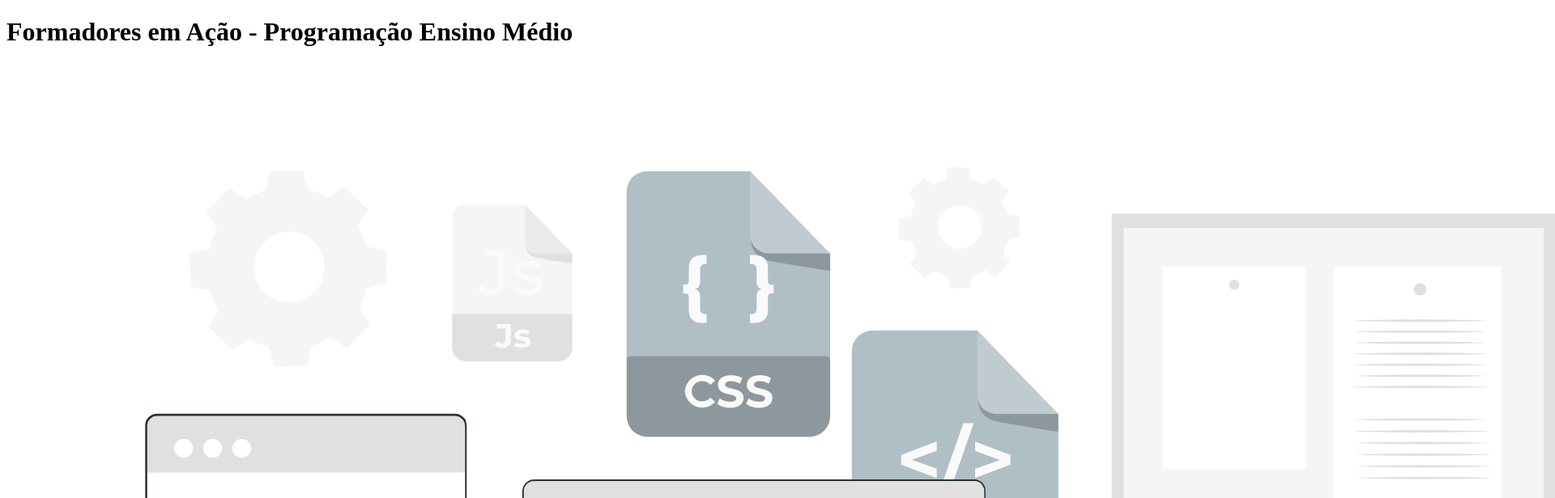
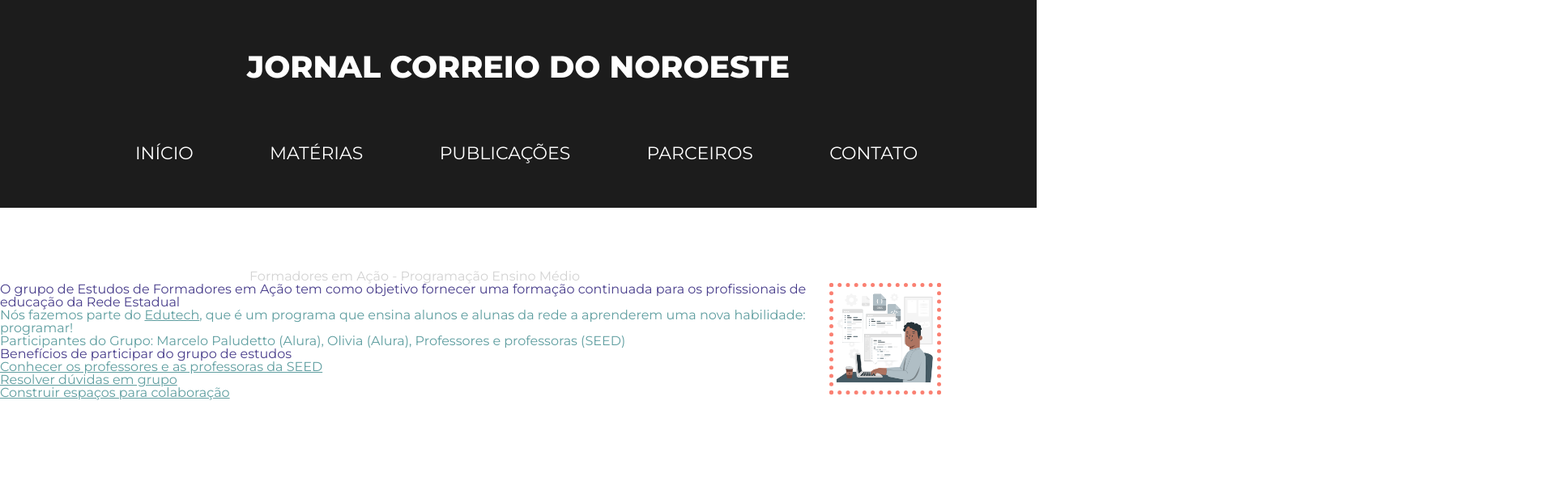
Before and after one commit to ProfPedroHZ/Formadores-2022-3-Jornada-, a plain HTML site: page index.html in a window 1280 px wide. Shown: the top 616 px of the page at 81% size, 1920 px wide, since content can reach past the window. Drawn offline with Linux system fonts and the light colour scheme.

Commit message:
Add files via upload

```diff
--- a/index.html
+++ b/index.html
@@ -1,31 +1,57 @@
 <!DOCTYPE html>
 <html lang="pt" dir="ltr">
   <head>
-    <meta charset="utf-8">
-    <title>Nosso grupo</title>
-    <link rel="stylesheet" href="style.css">
+    <meta charset="utf-8" />
+    <title>Início | JCN</title>
+    <link rel="stylesheet" href="reset.css" />
+    <link rel="stylesheet" href="style.css" />
+    <link rel="preconnect" href="https://fonts.googleapis.com" />
+    <link rel="preconnect" href="https://fonts.gstatic.com" crossorigin />
+    <link
+      href="https://fonts.googleapis.com/css2?family=Montserrat:wght@400;500;800&display=swap"
+      rel="stylesheet"
+    />
   </head>
   <body>
+    <header>
+      <h1 class="texto-logo">JORNAL CORREIO DO NOROESTE</h1>
+      <nav>
+        <ul>
+          <li><a href="index.html">INÍCIO</a></li>
+          <li><a href="materias.html">MATÉRIAS</a></li>
+          <li><a href="publicacoes.html">PUBLICAÇÕES</a></li>
+          <li><a href="parceiros.html">PARCEIROS</a></li>
+          <li><a href="contato.html">CONTATO</a></li>
+        </ul>
+      </nav>
+    </header>
 
-      <div class="texto-principal" >
-        <h1>Formadores em Ação - Programação Ensino Médio</h1>
-        <img id="imagem-principal" src="coding-image.png">
+    <div class="texto-principal">
+      <h1>Formadores em Ação - Programação Ensino Médio</h1>
+      <img id="imagem-principal" src="coding-image.png" />
 
-        <h2>O grupo de <b>Estudos de Formadores em Ação</b> tem como objetivo fornecer uma formação
-                continuada para os profissionais de educação da Rede Estadual</h2>
-        <p>Nós fazemos parte do <u>Edutech</u>, que é um programa que ensina alunos e alunas da rede a
-              aprenderem uma nova habilidade: programar!</p>
-        <p>Participantes do Grupo: Marcelo Paludetto (Alura), Olivia (Alura), Professores e professoras (SEED)</p>
+      <h2>
+        O grupo de <b>Estudos de Formadores em Ação</b> tem como objetivo
+        fornecer uma formação continuada para os profissionais de educação da
+        Rede Estadual
+      </h2>
+      <p>
+        Nós fazemos parte do <u>Edutech</u>, que é um programa que ensina alunos
+        e alunas da rede a aprenderem uma nova habilidade: programar!
+      </p>
+      <p>
+        Participantes do Grupo: Marcelo Paludetto (Alura), Olivia (Alura),
+        Professores e professoras (SEED)
+      </p>
     </div>
 
-  <div class="lista">
+    <div class="lista">
       <h2>Benefícios de participar do grupo de estudos</h2>
       <ul>
         <li class="itens">Conhecer os professores e as professoras da SEED</li>
         <li class="itens">Resolver dúvidas em grupo</li>
         <li class="itens">Construir espaços para colaboração</li>
       </ul>
-  </div>
-
+    </div>
   </body>
 </html>
--- /dev/null
+++ b/reset.css
@@ -0,0 +1,48 @@
+/* http://meyerweb.com/eric/tools/css/reset/
+   v2.0 | 20110126
+   License: none (public domain)
+*/
+
+html, body, div, span, applet, object, iframe,
+h1, h2, h3, h4, h5, h6, p, blockquote, pre,
+a, abbr, acronym, address, big, cite, code,
+del, dfn, em, img, ins, kbd, q, s, samp,
+small, strike, strong, sub, sup, tt, var,
+b, u, i, center,
+dl, dt, dd, ol, ul, li,
+fieldset, form, label, legend,
+table, caption, tbody, tfoot, thead, tr, th, td,
+article, aside, canvas, details, embed,
+figure, figcaption, footer, header, hgroup,
+menu, nav, output, ruby, section, summary,
+time, mark, audio, video {
+	margin: 0;
+	padding: 0;
+	border: 0;
+	font-size: 100%;
+	font: inherit;
+	vertical-align: baseline;
+}
+/* HTML5 display-role reset for older browsers */
+article, aside, details, figcaption, figure,
+footer, header, hgroup, menu, nav, section {
+	display: block;
+}
+body {
+	line-height: 1;
+}
+ol, ul {
+	list-style: none;
+}
+blockquote, q {
+	quotes: none;
+}
+blockquote:before, blockquote:after,
+q:before, q:after {
+	content: '';
+	content: none;
+}
+table {
+	border-collapse: collapse;
+	border-spacing: 0;
+}
--- /dev/null
+++ b/style.css
@@ -0,0 +1,67 @@
+body {
+  font-family: 'Montserrat', sans-serif;
+}
+
+header {
+  background-color: #1c1c1c;
+}
+
+.texto-logo {
+  padding-top: 5%;
+  font-size: 38px;
+  font-weight: bold;
+  color: #ffffff;
+  text-align: center;
+}
+
+nav {
+  margin: 6%;
+}
+
+nav li {
+  display: inline-block;
+  padding-bottom: 5%;
+  padding-left: 8%;
+}
+
+nav a {
+  text-transform: uppercase;
+  color: #ffffff;
+  font-size: 22px;
+  text-decoration: none;
+}
+
+nav a:hover {
+  color: #c78c19;
+  text-decoration: underline;
+}
+
+.texto-principal {
+  margin-right: 20%;
+}
+
+h1 {
+  color: #d3d3d3;
+  text-align: center;
+}
+
+h2 {
+  color: #483d8b;
+}
+
+p {
+  color: #5f9ea0;
+}
+
+#imagem-principal {
+  width: 10%;
+  margin-left: 80%;
+  border: 5px dotted salmon;
+  float: left;
+  position: absolute;
+}
+
+.itens {
+  color: #5f9ea0;
+  text-decoration: underline;
+}
```
Also changed, not shown: contato.html (added, +29 -0 lines), materias.html (added, +29 -0 lines), parceiros.html (added, +29 -0 lines), publicacoes.html (added, +29 -0 lines).
